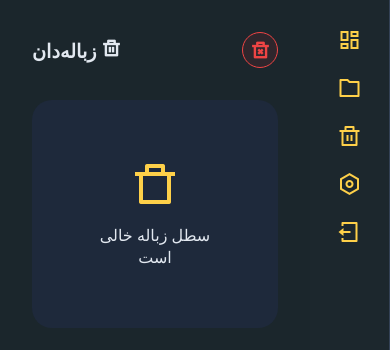
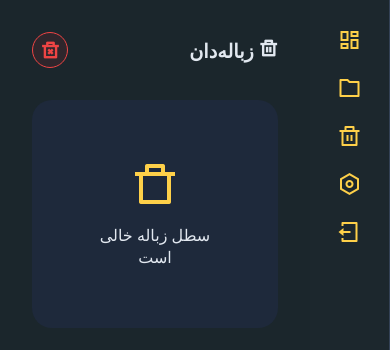
Before and after one commit to LianPie/Datahub, a PHP site: page /Dashboard/Trash.php?lang=fa in a window 390 px wide. Shown: the part 70-420 px from the top of the page. Run offline with PHP 8.4, Linux system fonts and the light colour scheme; a user stored in the database is signed in; data that the repository does not hold is empty.

Commit message:
empty trash button fixed in persian

```diff
--- a/assets/css/dashboard.css
+++ b/assets/css/dashboard.css
@@ -819,13 +819,3 @@ h2{
         max-width: calc(100% - 50px);
     }
 }
-
-[dir="rtl"] .page-header {
-    flex-direction: row-reverse;
-}
-
-@media (max-width: 640px) {
-    [dir="rtl"] .page-header {
-        flex-direction: row-reverse;
-    }
-}
```
